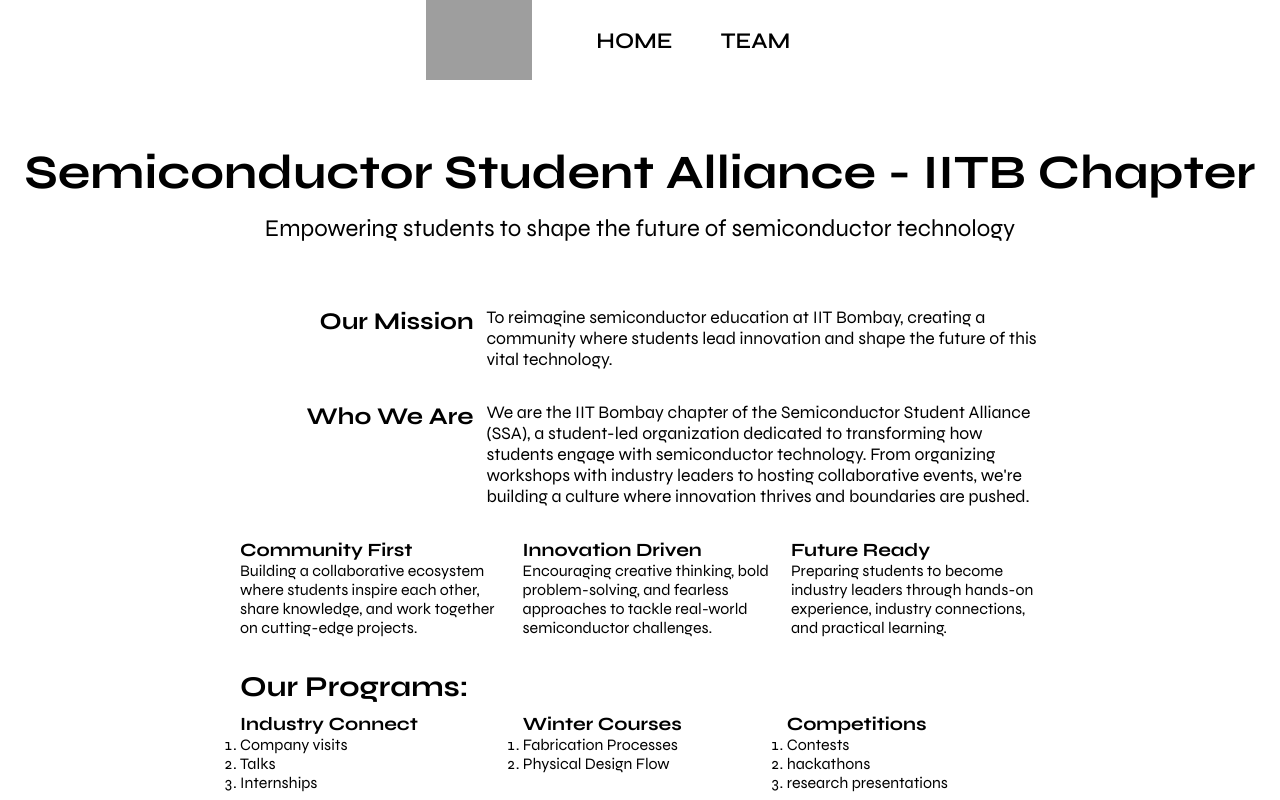
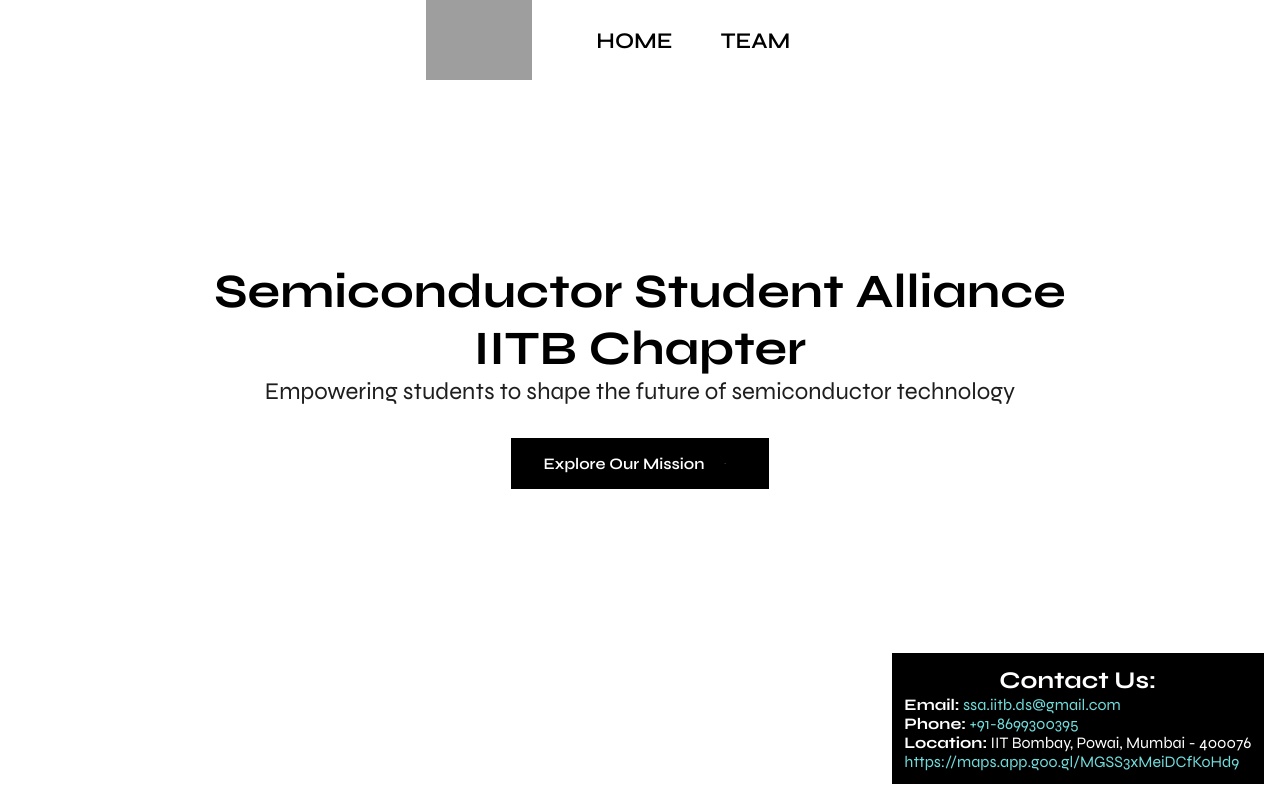
Before and after one commit to jjbel/ssa-iitb, a SvelteKit app: page / in a window 1280 px wide. Shown: the top 800 px of the page. Built offline with nearby package versions, Linux system fonts and the light colour scheme; grey boxes are pictures that could not be loaded.

Commit message:
home: make title fill screen, add contact detaiks

```diff
--- a/src/routes/+page.svelte
+++ b/src/routes/+page.svelte
@@ -1,3 +1,7 @@
+<script>
+  import { MoveRight } from '@lucide/svelte';
+</script>
+
 <svelte:head>
   <title>Semiconductor Student Alliance</title>
   <meta
@@ -8,8 +12,42 @@
 
 <div class="container">
   <main>
-    <h1>Semiconductor Student Alliance - IITB Chapter</h1>
-    <h2>Empowering students to shape the future of semiconductor technology</h2>
+    <div id="titles">
+      <h1>Semiconductor Student Alliance</h1>
+      <h1>IITB Chapter</h1>
+      <h2>
+        Empowering students to shape the future of semiconductor technology
+      </h2>
+    </div>
+
+    <!-- TODO vertically center the arrow -->
+    <a id="explore_mission" href="#mission"
+      >Explore Our Mission <MoveRight height="0.1rem" /></a
+    >
+
+    <div id="contact">
+      <h2>Contact Us:</h2>
+
+      <ul>
+        <li>
+          <strong>Email: </strong>
+          <a href="mailto:ssa.iitb.ds@gmail.com">ssa.iitb.ds@gmail.com</a>
+        </li>
+        <li>
+          <strong>Phone: </strong>
+          <a href="tel:+91-8699300395">+91-8699300395</a>
+        </li>
+        <li>
+          <strong>Location: </strong>
+          IIT Bombay, Powai, Mumbai - 400076
+        </li>
+        <li>
+          <a href="https://maps.app.goo.gl/MGSS3xMeiDCfKoHd9"
+            >https://maps.app.goo.gl/MGSS3xMeiDCfKoHd9</a
+          >
+        </li>
+      </ul>
+    </div>
   </main>
 
   <div class="content">
@@ -17,9 +55,10 @@
       <h3>Our Mission</h3>
 
       <p>
-        To reimagine semiconductor education at IIT Bombay, creating a community
-        where students lead innovation and shape the future of this vital
-        technology.
+        To reimagine semiconductor education at <a
+          href="https://www.iitb.ac.in/">IIT Bombay</a
+        >, creating a community where students lead innovation and shape the
+        future of this vital technology.
       </p>
     </div>
 
@@ -81,8 +120,8 @@
           <h3>Competitions</h3>
           <ol>
             <li>Contests</li>
-            <li>hackathons</li>
-            <li>research presentations</li>
+            <li>Hackathons</li>
+            <li>Research Presentations</li>
           </ol>
         </div>
       </div>
@@ -95,21 +134,62 @@
     display: flex;
     flex-direction: column;
     align-items: center;
+    justify-content: center;
+
+    height: calc(100vh - var(--navbar-height));
+    /* background-color: rgb(255, 236, 130); */
+
+    position: relative;
   }
 
-  main h1 {
-    font-size: 3rem;
-    margin-top: 4rem;
+  main div {
+    display: flex;
+    flex-direction: column;
+    align-items: center;
+    /* background-color: red; */
+
+    margin-top: -10%;
   }
 
-  main h2 {
+  #titles h1 {
+    font-size: 3rem;
+  }
+
+  #titles h2 {
     font-size: 1.5rem;
-    margin: 0.8rem 0rem 4rem 0rem;
     font-weight: 400;
+    color: rgb(30, 30, 30);
+  }
+
+  #explore_mission {
+    background-color: black;
+    color: white;
+    padding: 1rem 2rem;
+    text-decoration: none;
+    font-weight: 600;
+    margin-top: 2rem;
+
+    display: flex;
+    align-items: center;
+    gap: 0.5rem;
+  }
+
+  #contact {
+    position: absolute;
+    bottom: 1rem;
+    right: 1rem;
+
+    padding: 0.8rem;
+    background-color: black;
+    color: white;
+  }
+
+  #contact a {
+    color: rgb(114, 219, 219);
   }
 
   .content {
-    margin: 0 15rem 5rem 15rem;
+    margin: 3rem 15rem 5rem 15rem;
     display: flex;
     flex-direction: column;
     align-items: center;
@@ -134,6 +214,12 @@
     width: 35rem;
     font-size: 1.1rem;
     /* background-color: blue; */
+  }
+
+  .subcontent p,
+  .tag,
+  .program {
+    font-family: 'Inter', sans-serif;
   }
 
   .taglines {
```
